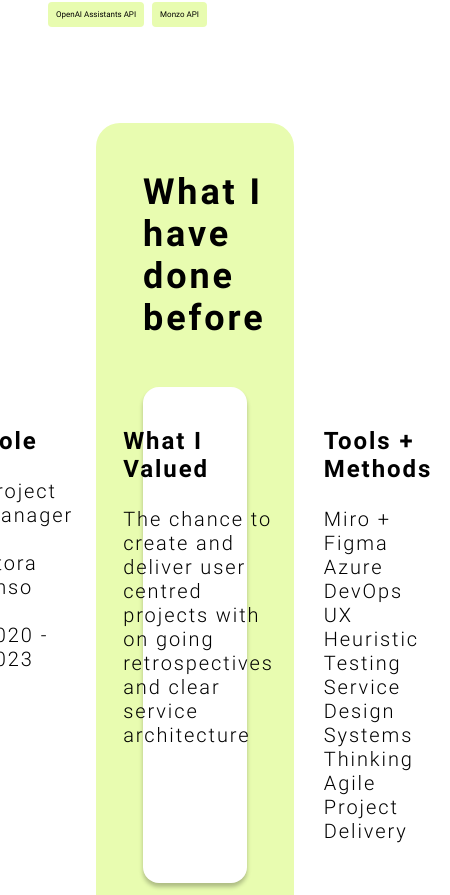
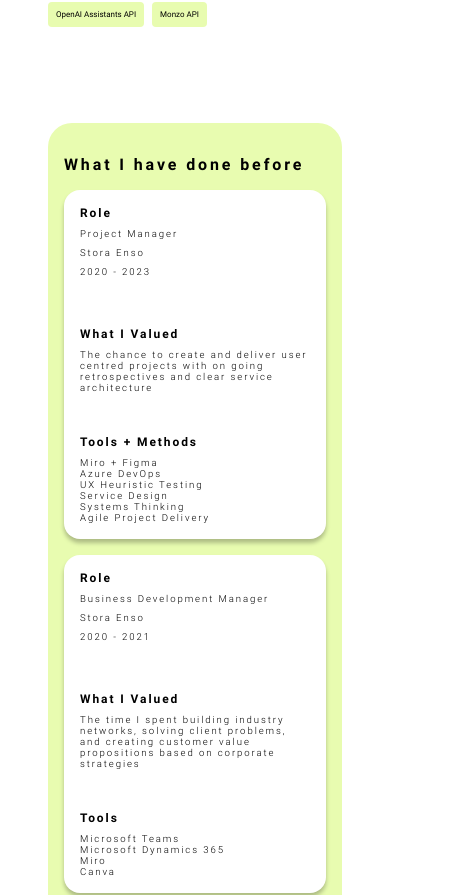
Before and after one commit to RODO94/rory-doak-portfolio, a React (Vite) app: page / in a window 390 px wide. Shown: the part 1060-1955 px from the top of the page, 450 px wide, since content can reach past the window. Built offline with nearby package versions, Linux system fonts and the light colour scheme.

Commit message:
mobile styling for experiences section

```diff
--- a/src/components/ExperienceList/ExperienceList.scss
+++ b/src/components/ExperienceList/ExperienceList.scss
@@ -1,3 +1,5 @@
+@use "../../styles/partials/mixins" as *;
+
 .experience {
   display: flex;
   justify-content: center;
@@ -7,46 +9,63 @@
   border-radius: 1rem;
   background: #fff;
   box-shadow: 0px 4px 4px 0px rgba(0, 0, 0, 0.25);
+  flex-direction: column;
+  @include desktop {
+    flex-direction: row;
+  }
   &__section {
     display: flex;
-    padding: 2.5rem 0.5rem 2.5rem 2rem;
     flex-direction: column;
     justify-content: flex-start;
     align-items: flex-start;
-    gap: 1.5rem;
+    gap: 0.5rem;
     flex: 1 0 0;
     align-self: stretch;
+    padding: 1rem 1rem;
+    @include desktop {
+      gap: 1.5rem;
+      padding: 2.5rem 0.5rem 2.5rem 2rem;
+    }
   }
   &__subheader {
     color: #000;
     text-align: left;
-    font-size: 1.5rem;
+    font-size: 0.75rem;
     font-style: normal;
     font-weight: 600;
     line-height: normal;
     letter-spacing: 0.12rem;
     margin: 0;
+    @include desktop {
+      font-size: 1.5rem;
+    }
   }
   &__text {
     color: #000;
     text-align: left;
-    font-size: 1.25rem;
+    font-size: 0.6rem;
     font-style: normal;
     font-weight: 300;
     line-height: normal;
     letter-spacing: 0.12rem;
     margin: 0;
+    @include desktop {
+      font-size: 1.25rem;
+    }
   }
   &__list {
     padding: 0;
     color: #000;
     text-align: left;
-    font-size: 1.25rem;
+    font-size: 0.6rem;
     font-style: normal;
     font-weight: 300;
     line-height: normal;
     letter-spacing: 0.12rem;
     margin: 0;
+    @include desktop {
+      font-size: 1.25rem;
+    }
   }
   &__item {
     text-decoration: none;
--- a/src/components/Experiences/Experiences.scss
+++ b/src/components/Experiences/Experiences.scss
@@ -1,28 +1,40 @@
+@use "../../styles/partials/mixins" as *;
+
 .experiences {
   display: flex;
-  padding: 0rem 6rem;
+  padding: 0rem 3rem;
   flex-direction: column;
   align-items: center;
   gap: 0.625rem;
   align-self: stretch;
   margin-top: 6rem;
+  @include desktop {
+    padding: 0 6rem;
+  }
   &__wrap {
     display: flex;
-    padding: 3rem 2.9375rem;
     flex-direction: column;
     align-items: flex-start;
-    gap: 3rem;
+    gap: 1rem;
     align-self: stretch;
     border-radius: 1.5rem;
     background: #e8fcb0;
+    padding: 2rem 1rem;
+    @include desktop {
+      padding: 3rem 2.9375rem;
+      gap: 3rem;
+    }
   }
   &__title {
     color: #000;
-    font-size: 2.25rem;
+    font-size: 1rem;
     font-style: normal;
     font-weight: 700;
     line-height: normal;
     letter-spacing: 0.18rem;
     margin: 0;
+    @include desktop {
+      font-size: 2.25rem;
+    }
   }
 }
```
